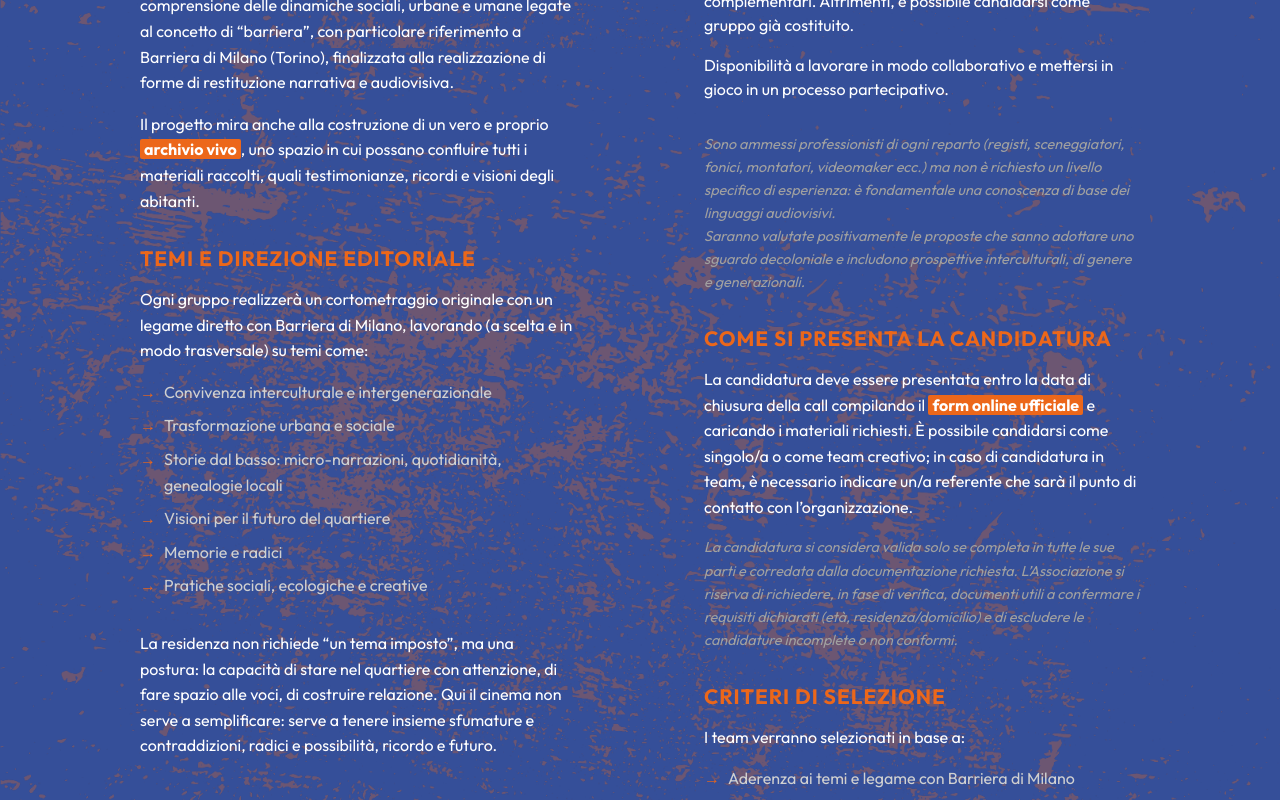
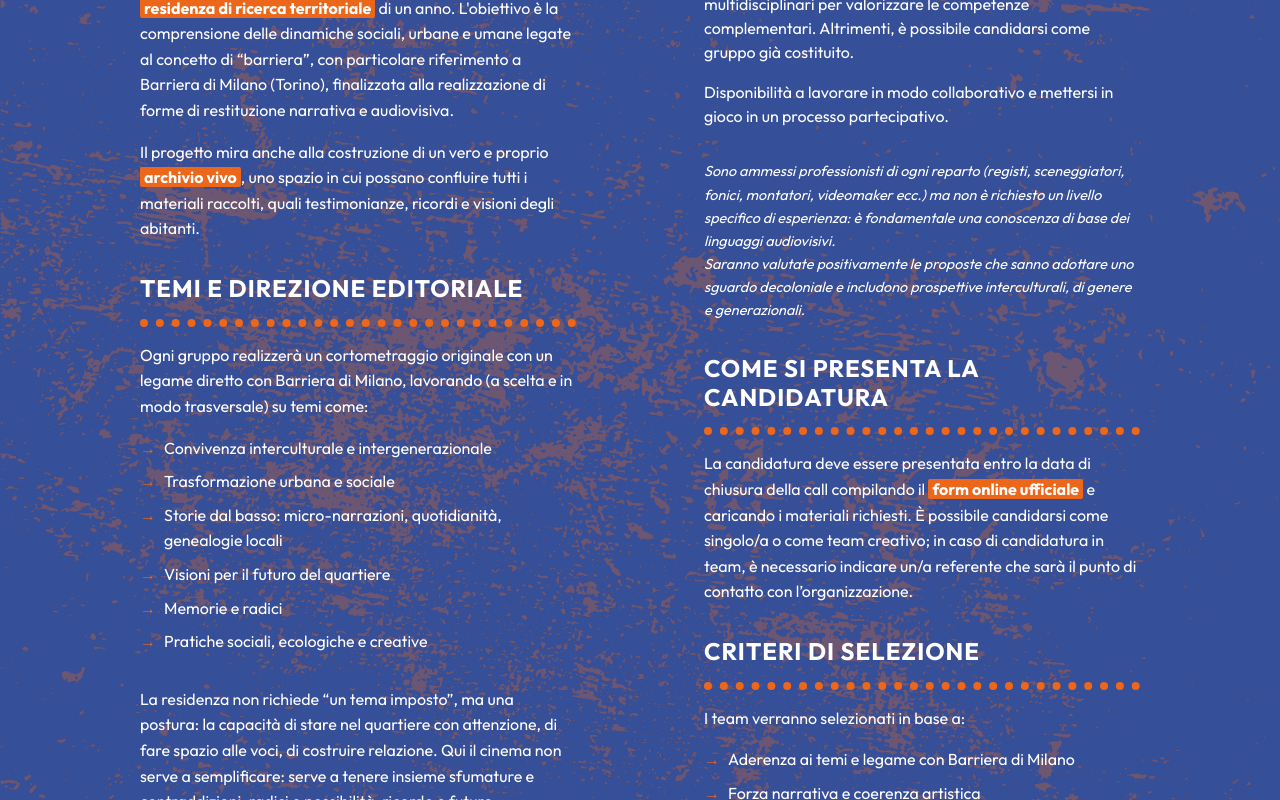
Before and after one commit to mugolini4/Landing-Page-Impatto, a React (Vite) app: page / in a window 1280 px wide. Shown: the part 2520-3320 px from the top of the page. Built offline with nearby package versions, Linux system fonts and the light colour scheme; a web font is replaced by a local one.

Commit message:
aggiornamento con form

```diff
--- a/src/components/About.css
+++ b/src/components/About.css
@@ -54,12 +54,14 @@
 }
 
 .column-title {
-    color: var(--color-accent);
-    font-size: 1.3rem;
+    color: var(--color-secondary);
+    font-size: 1.5rem;
     margin-bottom: var(--spacing-sm);
     margin-top: var(--spacing-md);
     text-transform: uppercase;
     letter-spacing: 1px;
+    padding-bottom: var(--spacing-sm);
+    border-bottom: 8px dotted var(--color-accent);
 }
 
 .column-title:first-child {
@@ -77,13 +79,14 @@
     padding-left: 1.5rem;
     margin-bottom: 0.5rem;
     font-size: 1rem;
-    color: #d0d0d0;
+    color: white;
 }
 
 .feature-list li::before {
     content: '→';
     position: absolute;
     left: 0;
+    font-size: 1rem;
     color: var(--color-accent);
 }
 
@@ -96,7 +99,7 @@
 
 .small-text {
     font-size: 0.9rem;
-    color: #a0a0a0;
+    color: white;
     font-style: italic;
     margin-bottom: var(--spacing-sm);
 }
--- a/src/components/About.jsx
+++ b/src/components/About.jsx
@@ -71,9 +71,6 @@ const About = ({ onOpenPopup }) => {
                             <p>
                                 La candidatura deve essere presentata entro la data di chiusura della call compilando il <span className="highlight-text">form online ufficiale</span> e caricando i materiali richiesti. È possibile candidarsi come singolo/a o come team creativo; in caso di candidatura in team, è necessario indicare un/a referente che sarà il punto di contatto con l’organizzazione.
                             </p>
-                            <p className="small-text">
-                                La candidatura si considera valida solo se completa in tutte le sue parti e corredata dalla documentazione richiesta. L’Associazione si riserva di richiedere, in fase di verifica, documenti utili a confermare i requisiti dichiarati (età, residenza/domicilio) e di escludere le candidature incomplete o non conformi.
-                            </p>
 
                             <h4 className="column-title">Criteri di selezione</h4>
                             <p>I team verranno selezionati in base a:</p>
--- a/src/components/Popup.css
+++ b/src/components/Popup.css
@@ -14,15 +14,17 @@
 }
 
 .popup-content {
-    background-color: #fff;
-    color: #1a1a1a;
-    /* Dark text for readability on white */
+    background-color: var(--color-bg);
+    background-image: url('../assets/texture-bg.png');
+    background-size: cover;
+    background-position: center;
+    color: var(--color-secondary);
     padding: var(--spacing-md) var(--spacing-lg);
     border-radius: 12px;
     max-width: 90%;
     width: 450px;
     position: relative;
-    box-shadow: 0 10px 30px rgba(0, 0, 0, 0.3);
+    box-shadow: 0 10px 30px rgba(0, 0, 0, 0.5);
     text-align: center;
     border: 2px solid var(--color-accent);
 }
@@ -33,7 +35,7 @@
     right: 20px;
     font-size: 2rem;
     line-height: 1;
-    color: #1a1a1a;
+    color: var(--color-secondary);
     transition: color var(--transition-fast);
     padding: 0;
 }
@@ -44,14 +46,14 @@
 
 .popup-title {
     font-family: var(--font-heading);
-    color: #1a1a1a;
+    color: var(--color-secondary);
     font-size: 1.8rem;
     margin-bottom: var(--spacing-xs);
     margin-top: 10px;
 }
 
 .popup-description {
-    color: #666;
+    color: #e0e0e0;
     margin-bottom: var(--spacing-md);
     font-size: 1.1rem;
 }
--- a/src/components/Popup.jsx
+++ b/src/components/Popup.jsx
@@ -35,11 +35,11 @@ const Popup = ({ isOpen, onClose }) => {
                     Seleziona l'opzione corretta in base alla tua candidatura:
                 </p>
                 <div className="popup-options">
-                    <a href="https://example.com/individual" target="_blank" rel="noopener noreferrer" className="btn btn-primary popup-btn">
+                    <a href="https://forms.gle/NpSuCvHMS5kGtLbw9" target="_blank" rel="noopener noreferrer" className="btn btn-primary popup-btn">
+                        Con il mio team
+                    </a>
+                    <a href="https://forms.gle/J7JivcKQBcubkDt8A" target="_blank" rel="noopener noreferrer" className="btn btn-primary popup-btn popup-btn-outline">
                         Individualmente
-                    </a>
-                    <a href="https://example.com/team" target="_blank" rel="noopener noreferrer" className="btn btn-primary popup-btn popup-btn-outline">
-                        Con il mio team
                     </a>
                 </div>
             </div>
```
